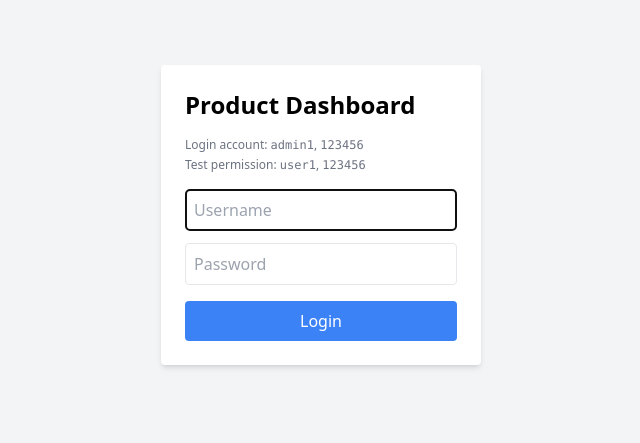
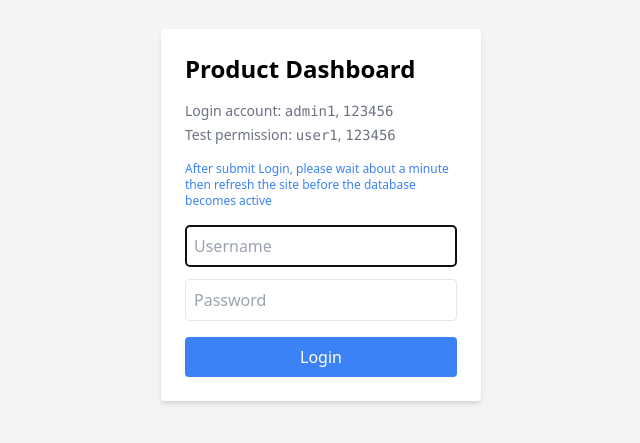
Before and after one commit to dlnthanh262/product-management-dashboard, a React (Vite) app in the folder frontend/: page /login in a window 1280 px wide. Shown: the part 185-628 px from the top of the page, without its empty margins (319-959 px from the left). Built offline with nearby package versions, Linux system fonts and the light colour scheme.

Commit message:
Updated Login warning

```diff
--- a/frontend/src/pages/Login.jsx
+++ b/frontend/src/pages/Login.jsx
@@ -44,14 +44,16 @@ export default function Login() {
         aria-label="Login form"
       >
         <h2 className="text-2xl font-bold mb-4">Product Dashboard</h2>
-
-        <p className="text-xs text-gray-500 mb-1" aria-live="polite">
+        <p className="text-sm text-gray-500 mb-1" aria-live="polite">
           Login account: <span className="font-mono">admin1</span>,{" "}
           <span className="font-mono">123456</span>
         </p>
-        <p className="text-xs text-gray-500 mb-4" aria-live="polite">
+        <p className="text-sm text-gray-500 mb-4" aria-live="polite">
           Test permission: <span className="font-mono">user1</span>,{" "}
           <span className="font-mono">123456</span>
+        </p>
+        <p className="text-xs text-blue-500 mb-4" aria-live="polite">
+          After submit Login, please wait about a minute then refresh the site before the database becomes active
         </p>
 
         {error && (
```
